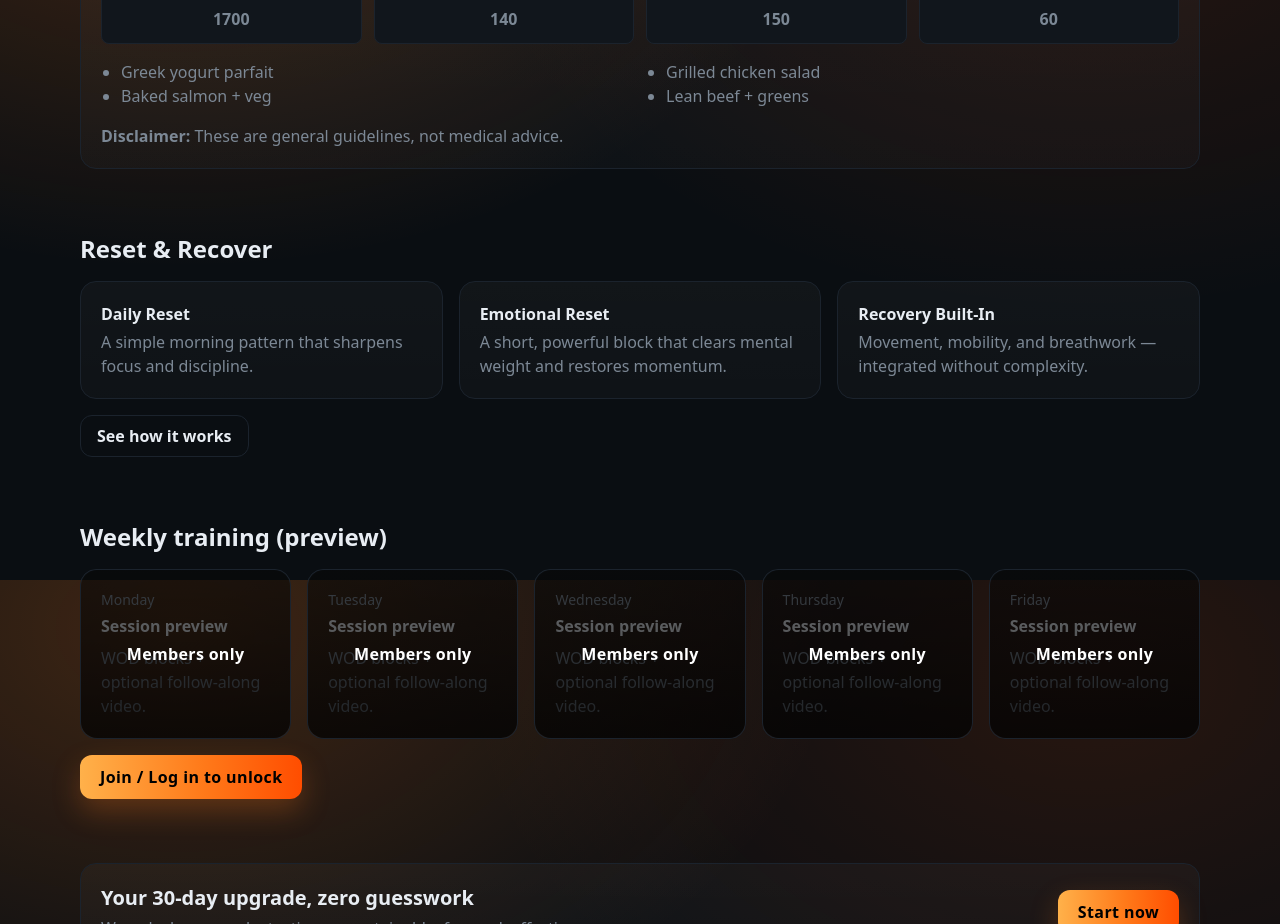
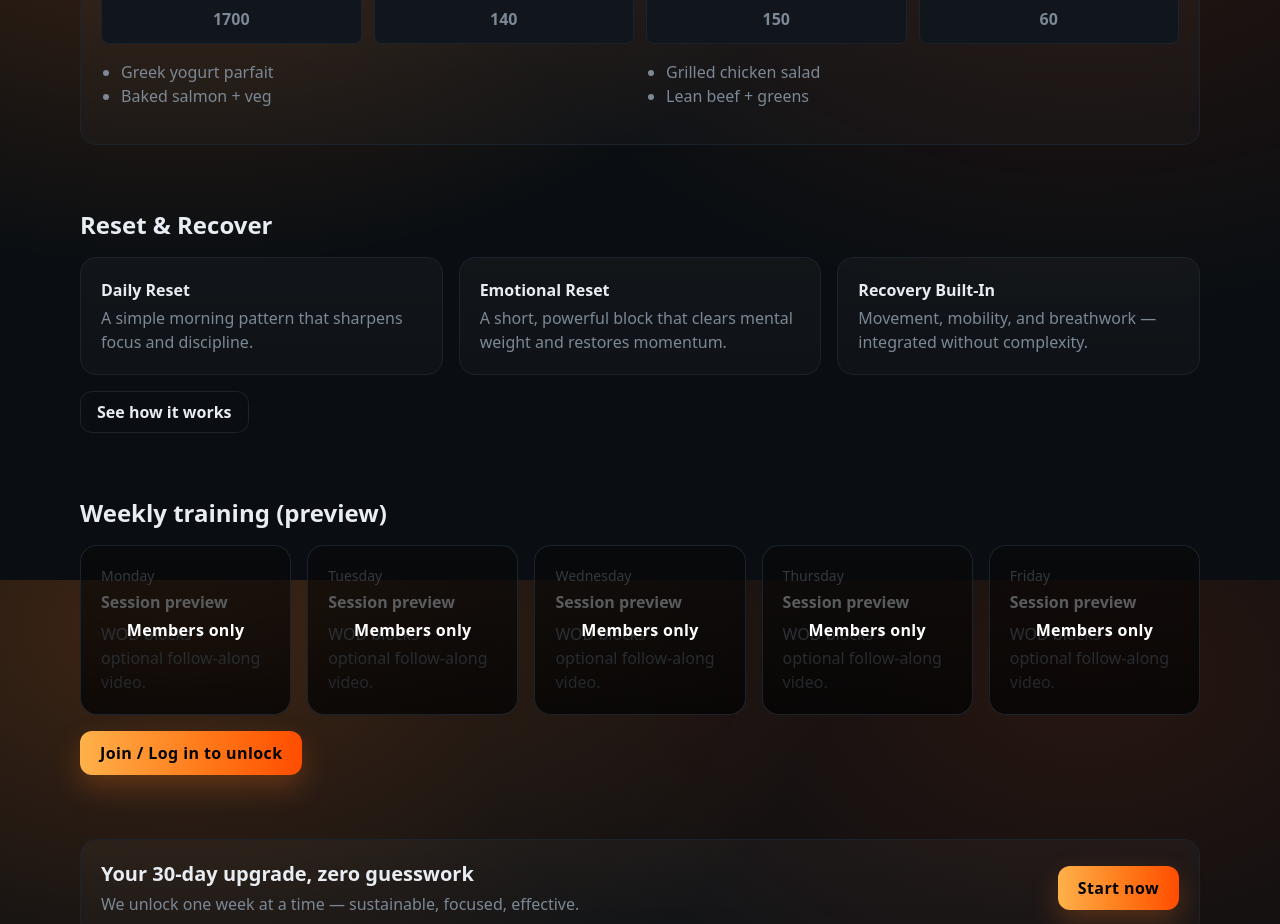
Before and after one commit to GrindFit/grindfit-webapp, a Next.js app: page / in a window 1280 px wide. Shown: the part 1020-1944 px from the top of the page. Built offline with nearby package versions, Linux system fonts and the light colour scheme.

Commit message:
Update index.js

```diff
--- a/pages/index.js
+++ b/pages/index.js
@@ -93,8 +93,7 @@ export default function Home(){
               {NUTRITION[tab].bullets.map((b,i)=><li key={i}>{b}</li>)}
             </ul>
             <p className="small-dim mt-4">
-              <strong>Disclaimer:</strong> These are general guidelines, not medical advice.
-            </p>
+                        </p>
           </div>
         </section>
 
```
